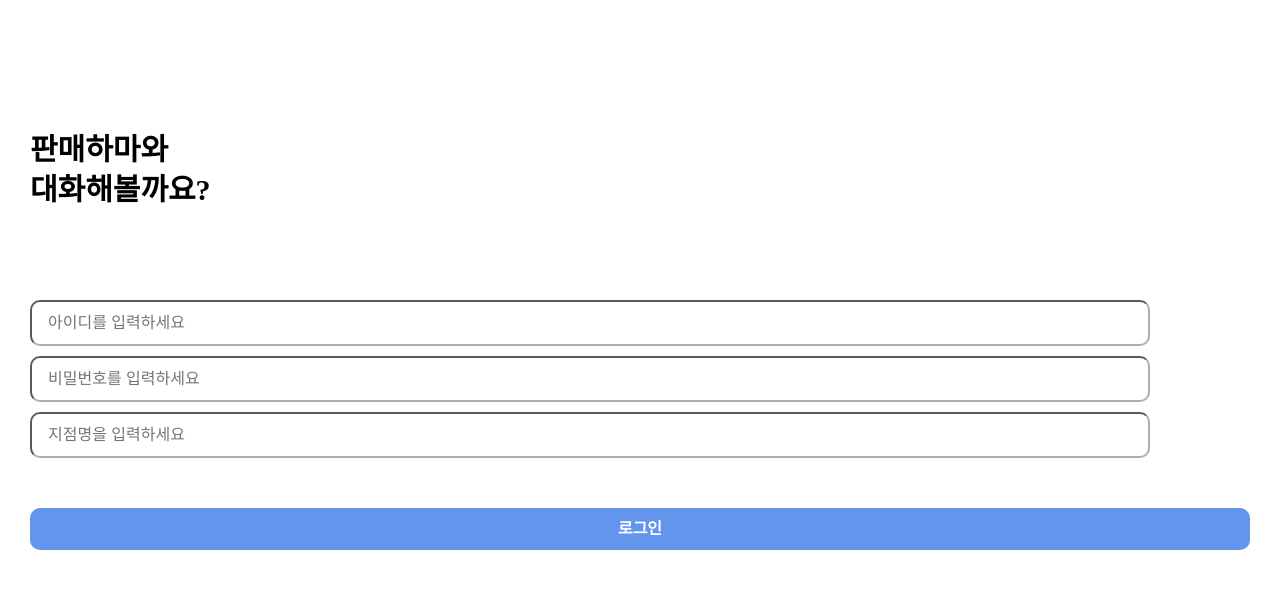
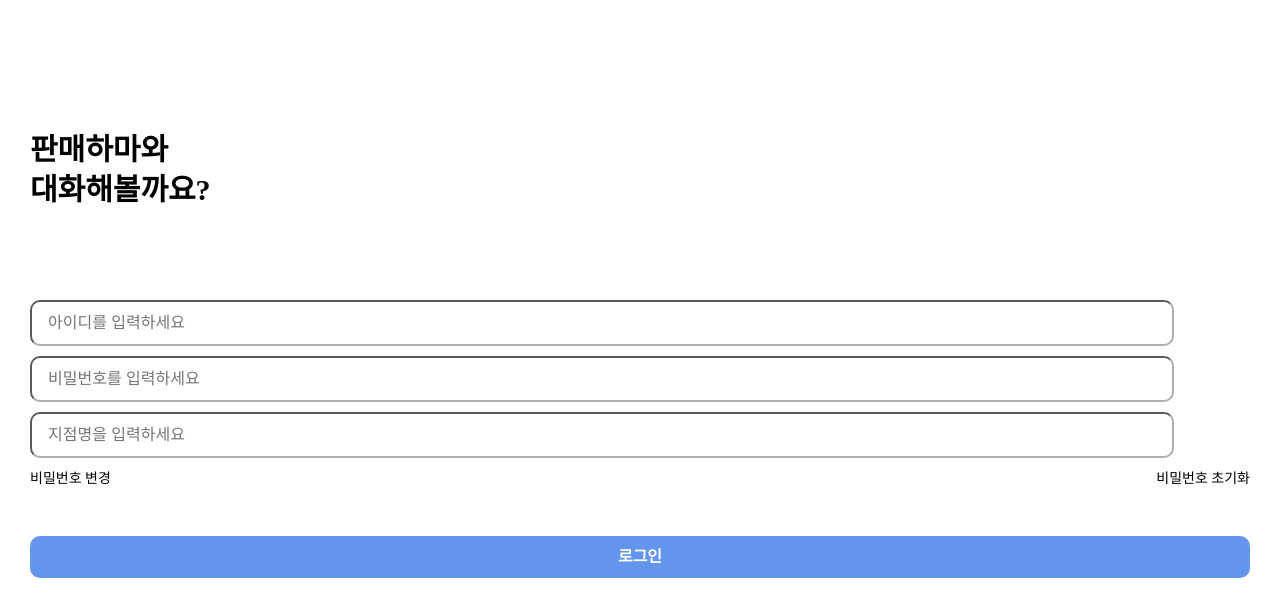
Before and after one commit to Hongji0611/hippo-sell, a React (Create React App) app: page / in a window 1280 px wide. Shown: the top 616 px of the page. Built offline with nearby package versions, Linux system fonts and the light colour scheme.

Commit message:
feat: Login add-changePw

```diff
--- a/src/containers/login/Login.css
+++ b/src/containers/login/Login.css
@@ -2,7 +2,6 @@
 
 .loginBox{
     padding: 30px;
-
     margin-top: 100px;
 }
 
@@ -14,7 +13,7 @@
 }
 
 .inputBox{
-    width: 90%;
+    width: 92%;
     border-color: #aeaeae;
     border-radius: 10px;
     margin-top: 10px;
@@ -40,3 +39,15 @@
 .inputBoxParent{
     margin-top: 80px;
 }
+
+.changePw{
+    float: left;
+    font-size: 14px;
+    margin-top: 14px;
+}
+
+.initPw{
+    float: right;
+    font-size: 14px;
+    margin-top: 14px;
+}
--- a/src/containers/login/LoginScreen.js
+++ b/src/containers/login/LoginScreen.js
@@ -24,7 +24,7 @@ export default function LoginScreen() {
         {
             id: "4220011",
             pw: "q123123123",
-            store: "주안"
+            store: "주안점"
         }
     ]
 
@@ -74,6 +74,12 @@ export default function LoginScreen() {
                 />
             </div>
 
+            <div>
+                <p className="changePw">비밀번호 변경</p>
+                <p className="initPw">비밀번호 초기화</p>
+            </div>
+
+
             <React.Fragment>
                 <button className="loginBtn" onClick={navigateToChat}>로그인</button>
                 <Modal open={modalOpen} close={closeModal} header="로그인정보 오류">
```
